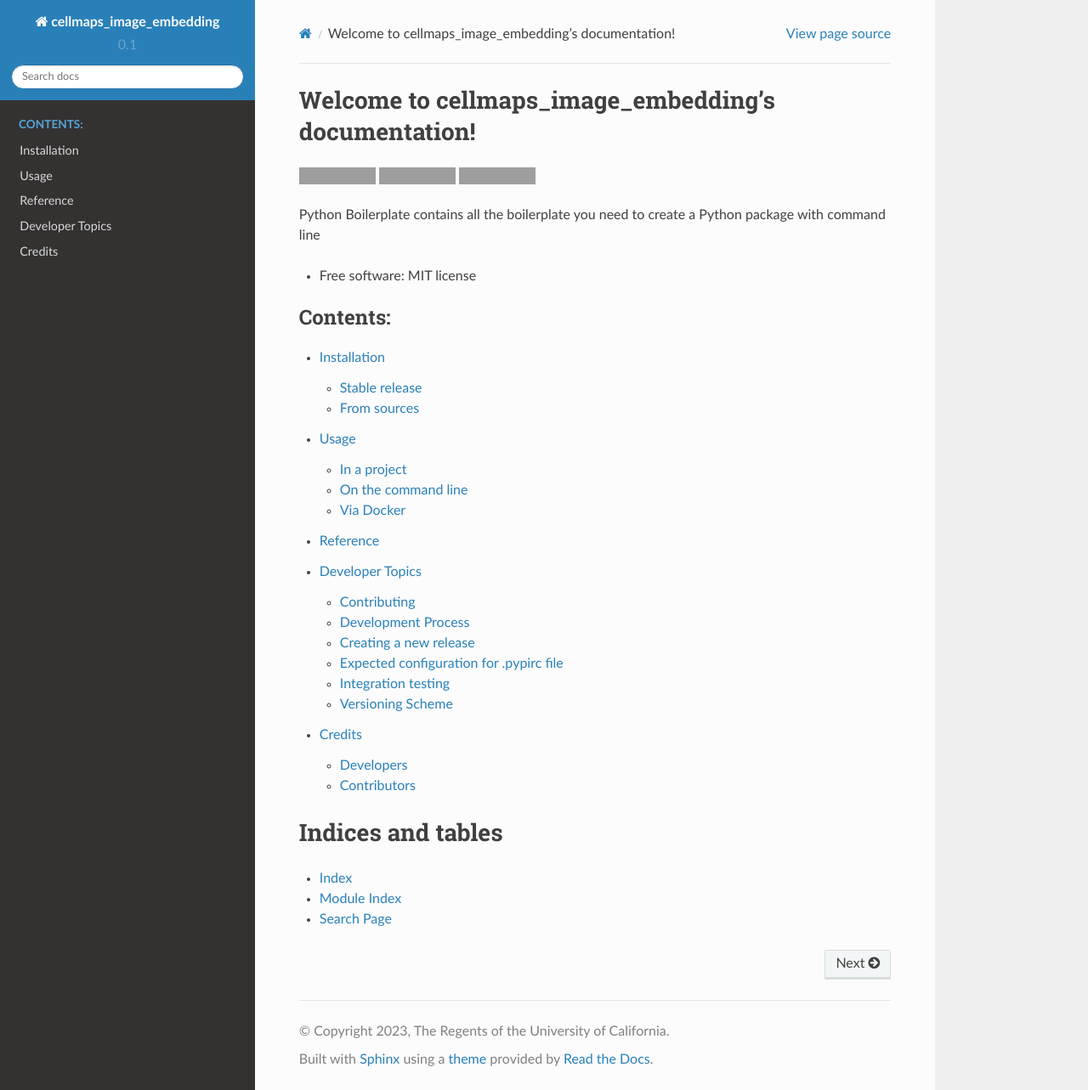
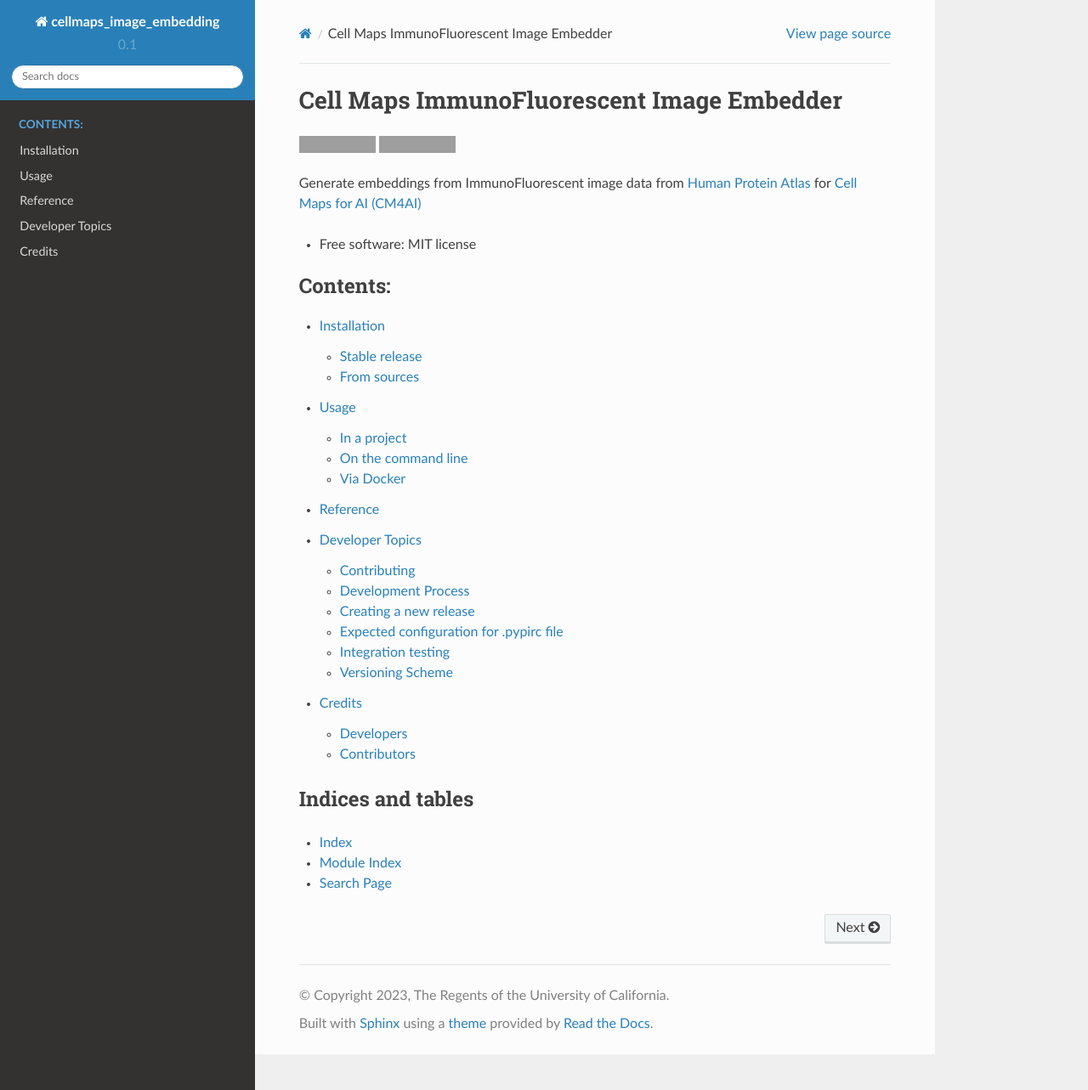
Before and after one commit to wadeschulz/cellmaps_image_embedding, a Sphinx documentation site: the page built from docs/index.rst, in a window 1280 px wide and 1283 px high. Shown: the whole window at 85% size. Built offline with Sphinx 7.4.7 and the Read the Docs theme 2.0.0, drawn with Linux system fonts in a browser that asks for light colours; pages that are not in the unit, such as notebooks, are missing from menus; grey boxes are pictures that could not be loaded.

Commit message:
updated description

```diff
--- a/docs/index.rst
+++ b/docs/index.rst
@@ -1,5 +1,6 @@
-Welcome to cellmaps_image_embedding's documentation!
-================================================================
+=============================================
+Cell Maps ImmunoFluorescent Image Embedder
+=============================================
 
 
 .. image:: https://img.shields.io/pypi/v/cellmaps_image_embedding.svg
@@ -8,15 +9,8 @@ Welcome to cellmaps_image_embedding's documentation!
 .. image:: https://img.shields.io/travis/idekerlab/cellmaps_image_embedding.svg
         :target: https://travis-ci.com/idekerlab/cellmaps_image_embedding
 
-.. image:: https://readthedocs.org/projects/cellmaps-image-embedding/badge/?version=latest
-        :target: https://cellmaps-image-embedding.readthedocs.io/en/latest/?badge=latest
-        :alt: Documentation Status
-
-
-
-
-Python Boilerplate contains all the boilerplate you need to create a Python package with command line
-
+Generate embeddings from ImmunoFluorescent image data from `Human Protein Atlas <https://www.proteinatlas.org/>`__
+for `Cell Maps for AI (CM4AI) <https://cm4ai.org>`__
 
 * Free software: MIT license
 
```
Also changed, not shown: README.rst (+5 -7 lines).
